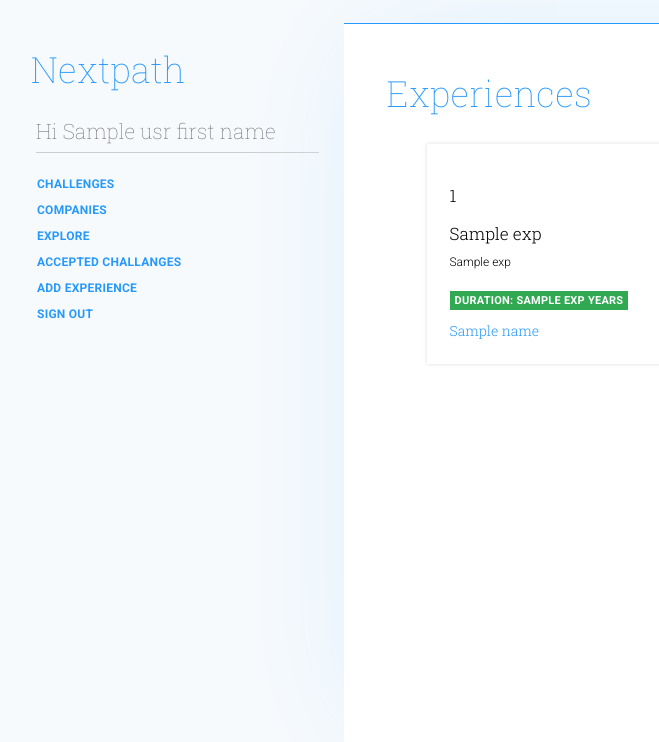
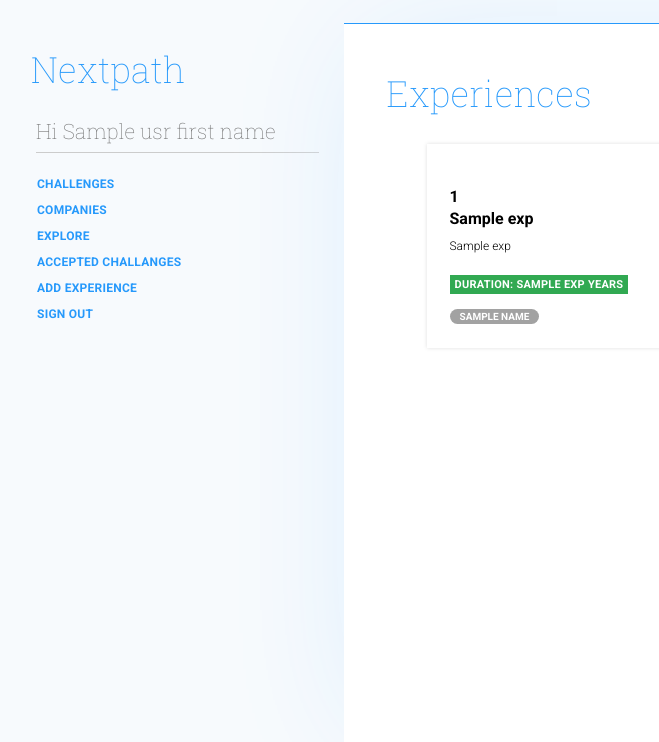
Before and after one commit to suziray/nextpath, a Flask app: template nextpath/templates/profile.html in a window 1280 px wide. Shown: the top 742 px of the page, without its empty margins (34-693 px from the left). Run offline with Flask 2, Linux system fonts and the light colour scheme; the template is opened without the code that fills it: most values are stand-ins (such as "Sample title", 1, 10 or a date in 2020); some libraries are stand-ins or nearby versions.

Commit message:
Styles
updates

```diff
--- a/nextpath/static/main.css
+++ b/nextpath/static/main.css
@@ -199,3 +199,22 @@ input[type="file"] {
     float: left;
     margin-right: 18px;
 }
+
+ul.challenges.profile .title {
+    font-weight: 600 !important;
+    line-height: 2px;
+    font-family: roboto;
+    font-size: 16px;
+    margin-bottom: 18px;
+}
+
+span.tag {
+    background: #a2a2a2;
+    color: #ffffff;
+    font-family: roboto;
+    text-transform: uppercase;
+    font-weight: 700;
+    font-size: 10px;
+    padding: 2px 10px 2px;
+    border-radius: 27px;
+}
```
